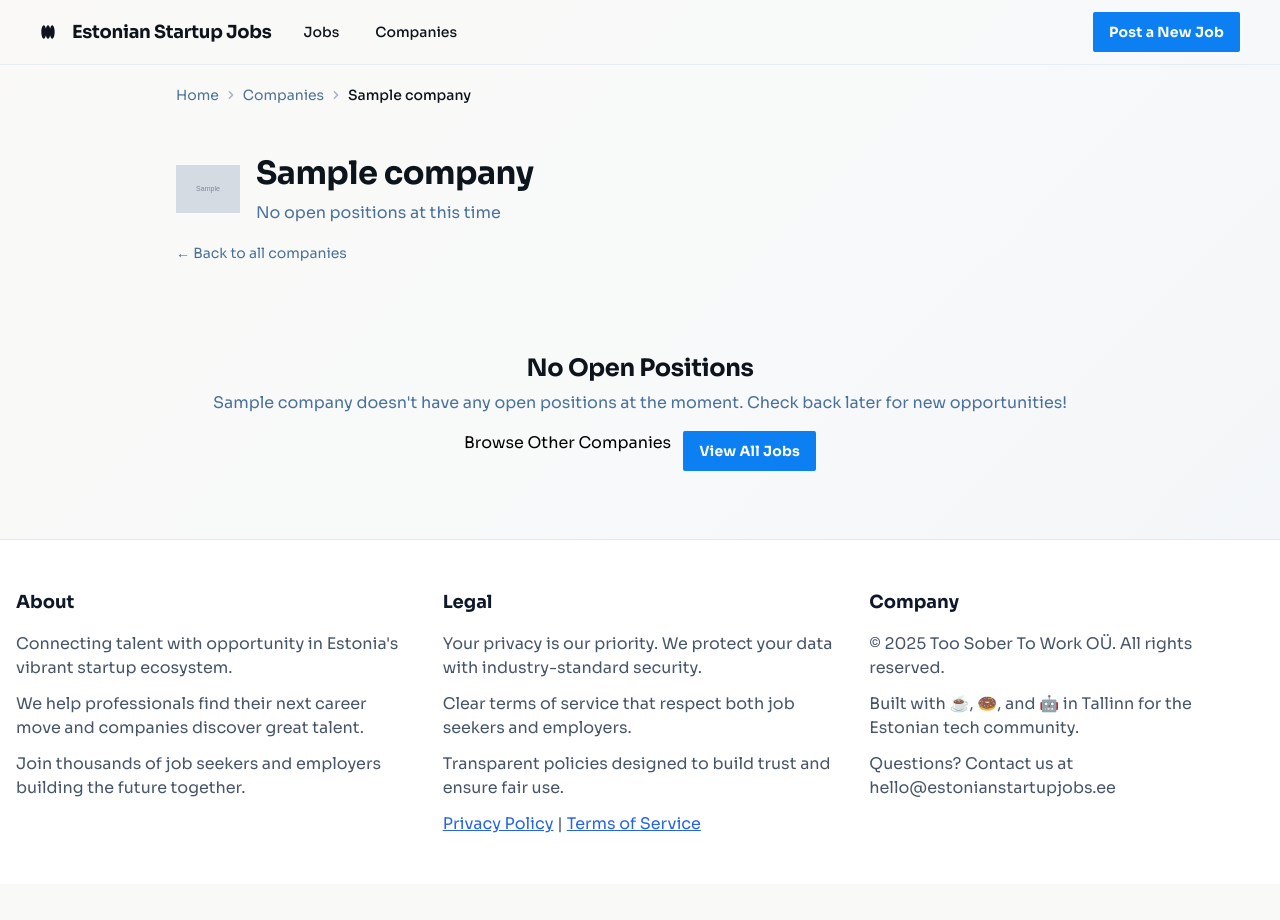
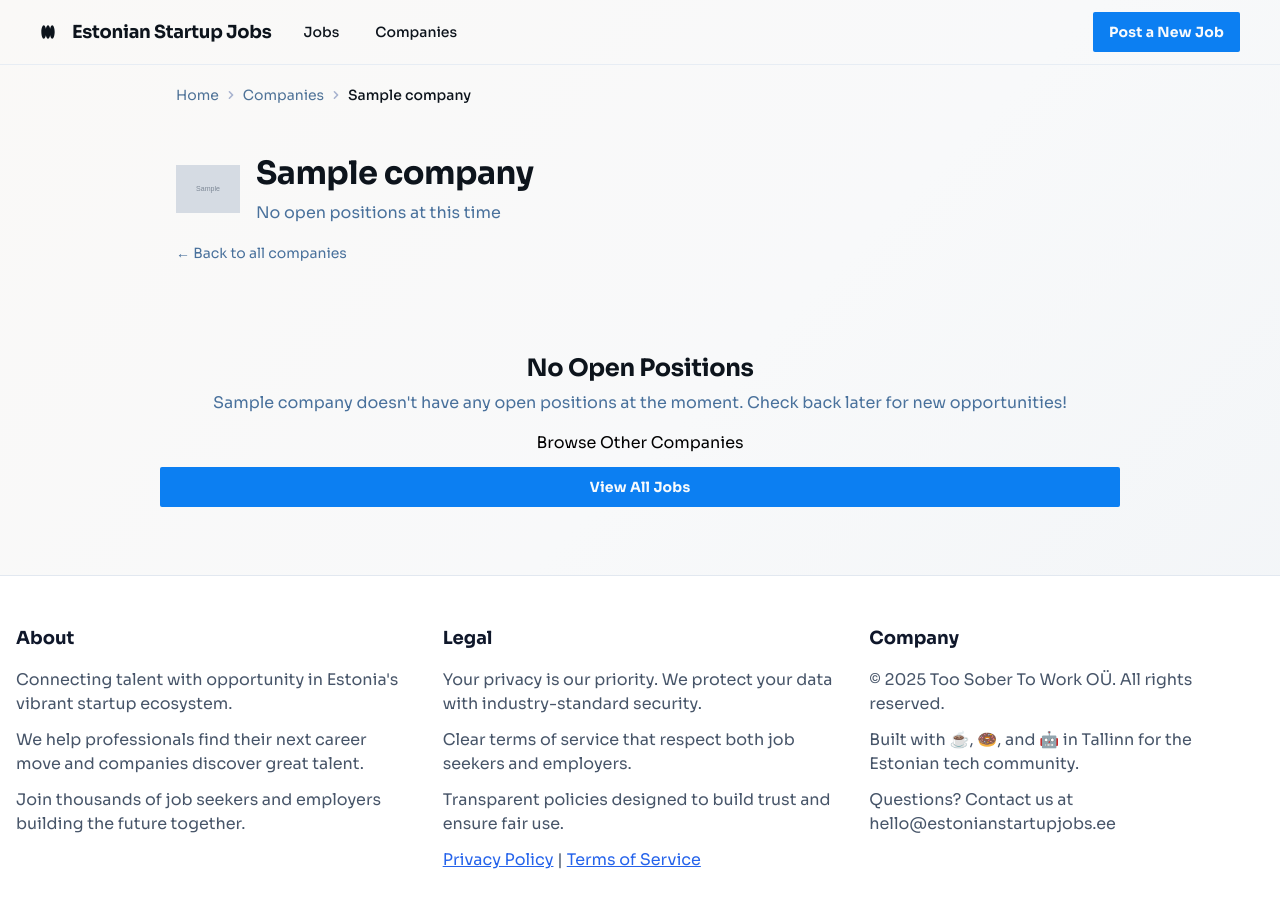
Before and after one commit to tjomk/tallinnstartups, a Django app: a page that uses tallinnstartups/templates/tallinnstartups/base.html in a window 1280 px wide. Before the commit the page ends 833 px from the top, so only its background shows below. Run offline with Django 5.2, Linux system fonts and the light colour scheme; tables that the repository leaves empty hold one stand-in row (values such as "Sample post"); grey boxes marked "Sample" are stand-in pictures; data that the repository does not hold is empty; some libraries are stand-ins or nearby versions.

Commit message:
Add analytics

```diff
--- a/tallinnstartups/templates/tallinnstartups/base.html
+++ b/tallinnstartups/templates/tallinnstartups/base.html
@@ -54,6 +54,7 @@
             content: "☆";
         }
     </style>
+    <script defer src="https://t.estonianstartupjobs.ee/script.js" data-website-id="b570bcf5-ebce-4e14-b833-dabdd598e200"></script>
     {% block extra_head %}{% endblock %}
 </head>
 <body>
--- a/tallinnstartups/templates/tallinnstartups/company_jobs.html
+++ b/tallinnstartups/templates/tallinnstartups/company_jobs.html
@@ -66,7 +66,7 @@
                 <p class="theme-secondary-text text-base mb-4">
                     {{ company.name }} doesn't have any open positions at the moment. Check back later for new opportunities!
                 </p>
-                <div class="flex flex-col sm:flex-row gap-3 justify-center">
+                <div class="flex flex-col gap-3 justify-center">
                     <a href="{% url 'companies' %}" class="theme-button-secondary">
                         <span class="truncate">Browse Other Companies</span>
                     </a>
```
Also changed, not shown: .claude/settings.local.json.
